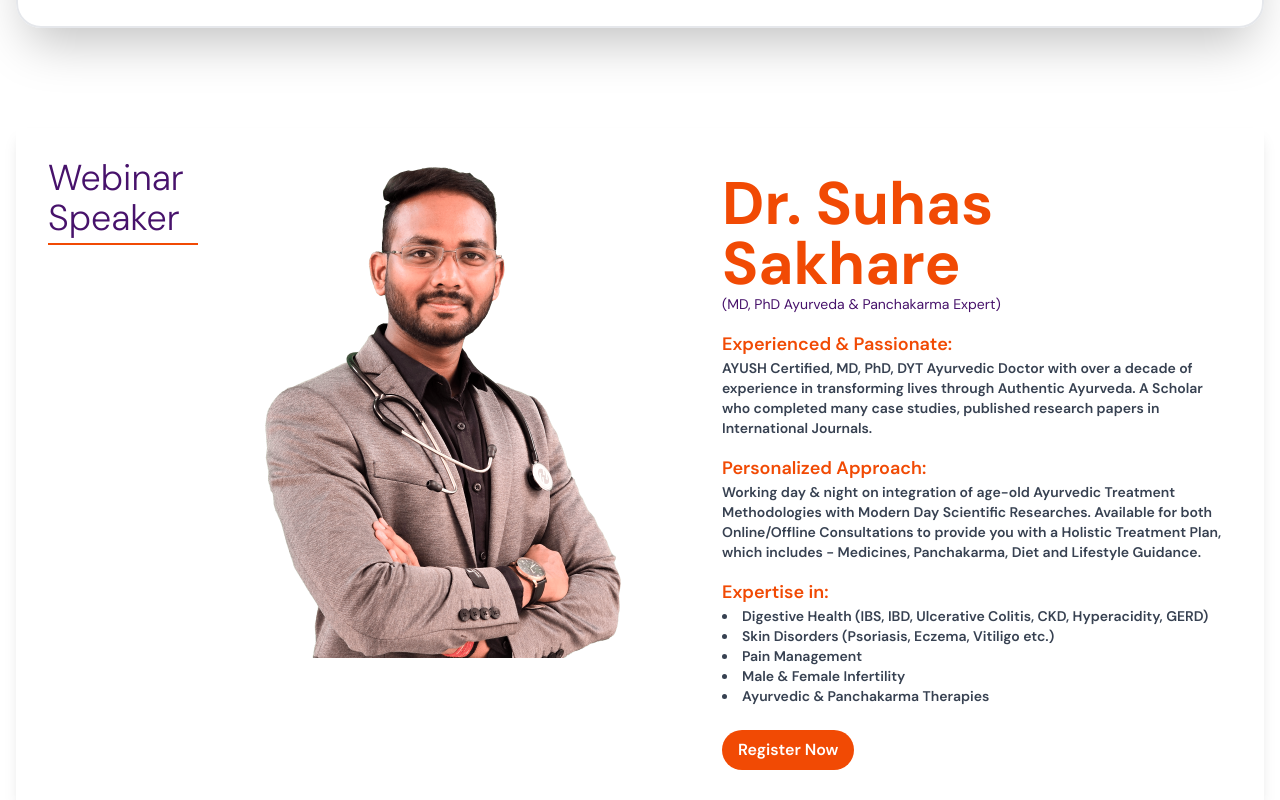
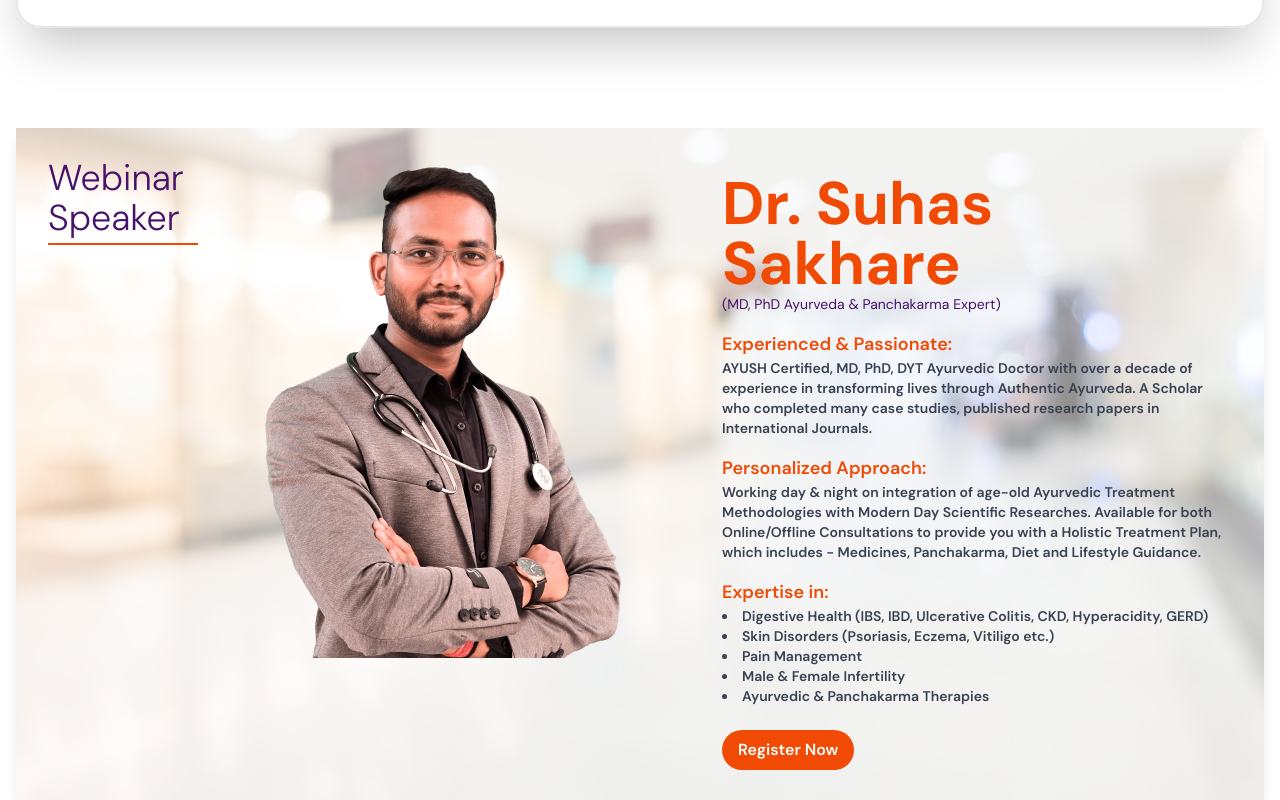
Before and after one commit to rahul2271/webinaribs, a Next.js app: page / in a window 1280 px wide. Shown: the part 2140-2940 px from the top of the page. Built offline with nearby package versions, Linux system fonts and the light colour scheme; grey boxes are pictures that could not be loaded.

Commit message:
Update tailwind.config.js

```diff
--- a/tailwind.config.js
+++ b/tailwind.config.js
@@ -7,11 +7,9 @@
   ],
   theme: {
     extend: {
-      backgroundImage: {
-        "gradient-radial": "radial-gradient(var(--tw-gradient-stops))",
-        "gradient-conic":
-          "conic-gradient(from 180deg at 50% 50%, var(--tw-gradient-stops))",
-      },
+      backgroundImage: theme => ({
+        'custom-pattern': "url('/bgi.jpg')",
+      })
     },
   },
   plugins: [],
```
